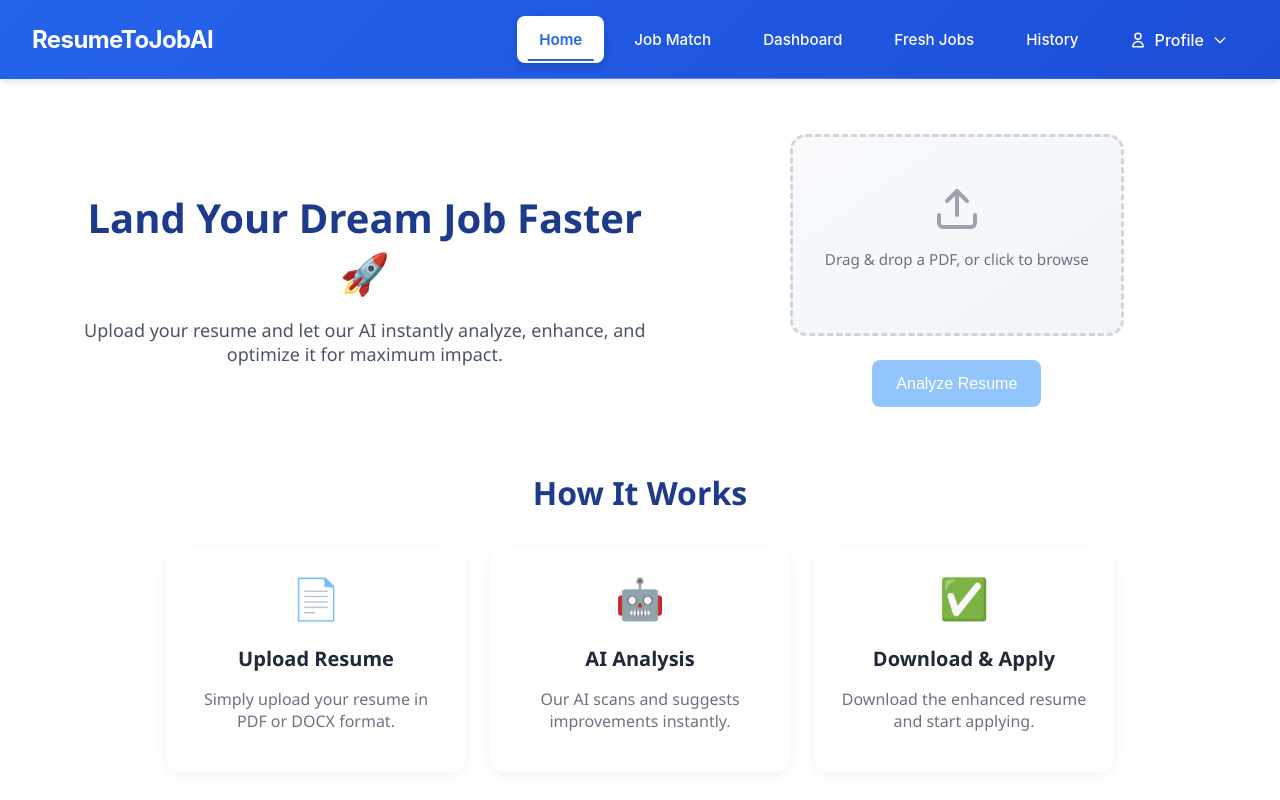
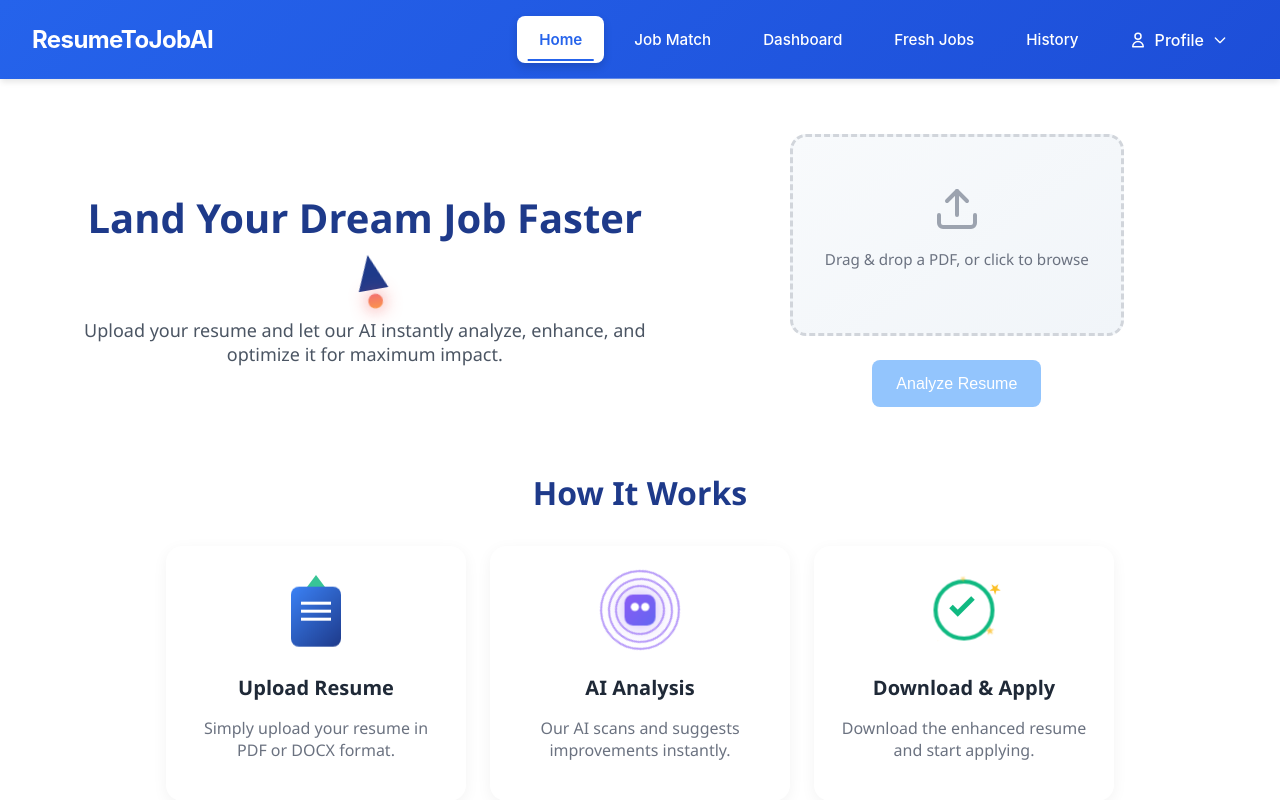
Before and after one commit to sai-roshan-dev/ResumeToJobAI, a React (Create React App) app in the folder frontend/: page / in a window 1280 px wide. Shown: the top 800 px of the page. Built offline with nearby package versions, Linux system fonts and the light colour scheme; sample sign-in values are in the browser's storage.

Commit message:
update the homepage style from normal emojis to latest animations

```diff
--- a/frontend/package.json
+++ b/frontend/package.json
@@ -8,6 +8,7 @@
     "@testing-library/react": "^16.3.0",
     "@testing-library/user-event": "^13.5.0",
     "axios": "^1.11.0",
+    "lucide-react": "^0.545.0",
     "react": "^19.1.1",
     "react-dom": "^19.1.1",
     "react-dropzone": "^14.3.8",
--- a/frontend/src/components/Footer/index.css
+++ b/frontend/src/components/Footer/index.css
@@ -6,5 +6,5 @@
     border-top: 1px solid rgba(0,0,0,0.05); /* very subtle divider */
     text-align: center;
     line-height: 1.4; /* compact spacing */
-    margin-top: 30px;
+    margin-top: 100px;
 }
--- a/frontend/src/components/HomePage/index.css
+++ b/frontend/src/components/HomePage/index.css
@@ -39,8 +39,8 @@
 .hero-upload {
   flex: 1 1 40%;
   display: flex;
-  justify-content: center; /* Center horizontally */
-  align-items: center; /* Center vertically */
+  justify-content: center;
+  align-items: center;
 }
 
 /* How It Works Section */
@@ -76,11 +76,6 @@
   box-shadow: 0 6px 20px rgba(0, 0, 0, 0.1);
 }
 
-.card-icon {
-  font-size: 2.5rem;
-  margin-bottom: 1rem;
-}
-
 .how-card h3 {
   font-size: 1.25rem;
   margin-bottom: 0.5rem;
@@ -90,6 +85,280 @@
 .how-card p {
   font-size: 1rem;
   color: #6b7280;
+}
+
+/* ========== SPECIAL ANIMATED ICONS ========== */
+
+/* ========== ROCKET ICON (Hero Title) ========== */
+.icon-rocket-special {
+  display: inline-block;
+  width: 40px;
+  height: 40px;
+  position: relative;
+  animation: rocketLaunch 3s ease-in-out infinite;
+  margin-left: 12px;
+  vertical-align: middle;
+}
+
+.icon-rocket-special::before {
+  content: '';
+  position: absolute;
+  width: 0;
+  height: 0;
+  border-left: 15px solid transparent;
+  border-right: 15px solid transparent;
+  border-bottom: 35px solid #1e3a8a;
+  top: 0;
+  left: 5px;
+}
+
+.icon-rocket-special::after {
+  content: '';
+  position: absolute;
+  width: 12px;
+  height: 12px;
+  background: linear-gradient(to bottom, #ef4444, #f97316);
+  border-radius: 50%;
+  bottom: -8px;
+  left: 14px;
+  animation: flame 0.3s ease-in-out infinite alternate;
+  box-shadow: 0 0 15px #ef4444;
+}
+
+@keyframes rocketLaunch {
+  0%, 100% { transform: translateY(0) rotate(-10deg); }
+  50% { transform: translateY(-15px) rotate(-10deg); }
+}
+
+@keyframes flame {
+  0% { transform: scale(1) translateY(0); opacity: 1; }
+  100% { transform: scale(1.3) translateY(5px); opacity: 0.7; }
+}
+
+/* ========== UPLOAD ICON (Card 1) ========== */
+.icon-upload-special {
+  width: 80px;
+  height: 80px;
+  margin: 0 auto 1.5rem;
+  position: relative;
+}
+
+.upload-paper {
+  width: 50px;
+  height: 60px;
+  background: linear-gradient(135deg, #3b82f6 0%, #1e3a8a 100%);
+  border-radius: 8px;
+  position: absolute;
+  bottom: 0;
+  left: 15px;
+  animation: paperSlide 2s ease-in-out infinite;
+}
+
+.upload-paper::before {
+  content: '';
+  position: absolute;
+  width: 30px;
+  height: 3px;
+  background: white;
+  top: 15px;
+  left: 10px;
+  box-shadow: 0 8px 0 white, 0 16px 0 white;
+}
+
+.upload-arrow {
+  width: 0;
+  height: 0;
+  border-left: 15px solid transparent;
+  border-right: 15px solid transparent;
+  border-bottom: 20px solid #10b981;
+  position: absolute;
+  top: 0;
+  left: 25px;
+  animation: arrowBounce 2s ease-in-out infinite;
+}
+
+.upload-arrow::after {
+  content: '';
+  width: 4px;
+  height: 25px;
+  background: #10b981;
+  position: absolute;
+  top: 20px;
+  left: -2px;
+}
+
+@keyframes paperSlide {
+  0%, 100% { transform: translateY(0); }
+  50% { transform: translateY(-10px); }
+}
+
+@keyframes arrowBounce {
+  0%, 100% { transform: translateY(0); opacity: 1; }
+  50% { transform: translateY(15px); opacity: 0.5; }
+}
+
+/* ========== AI ICON (Card 2) ========== */
+.icon-ai-special {
+  width: 80px;
+  height: 80px;
+  margin: 0 auto 1.5rem;
+  position: relative;
+}
+
+.ai-core {
+  width: 30px;
+  height: 30px;
+  background: linear-gradient(135deg, #8b5cf6, #6366f1);
+  border-radius: 8px;
+  position: absolute;
+  top: 50%;
+  left: 50%;
+  transform: translate(-50%, -50%);
+  animation: pulse 2s ease-in-out infinite;
+  box-shadow: 0 0 20px rgba(139, 92, 246, 0.5);
+}
+
+.ai-core::before,
+.ai-core::after {
+  content: '';
+  position: absolute;
+  width: 8px;
+  height: 8px;
+  background: white;
+  border-radius: 50%;
+}
+
+.ai-core::before {
+  top: 8px;
+  left: 6px;
+}
+
+.ai-core::after {
+  top: 8px;
+  right: 6px;
+}
+
+.ai-orbit {
+  position: absolute;
+  border: 2px solid #8b5cf6;
+  border-radius: 50%;
+  opacity: 0.6;
+}
+
+.ai-orbit-1 {
+  width: 50px;
+  height: 50px;
+  top: 15px;
+  left: 15px;
+  animation: orbit 3s linear infinite;
+}
+
+.ai-orbit-2 {
+  width: 65px;
+  height: 65px;
+  top: 7.5px;
+  left: 7.5px;
+  animation: orbit 4s linear infinite reverse;
+}
+
+.ai-orbit-3 {
+  width: 80px;
+  height: 80px;
+  top: 0;
+  left: 0;
+  animation: orbit 5s linear infinite;
+}
+
+@keyframes pulse {
+  0%, 100% { transform: translate(-50%, -50%) scale(1); }
+  50% { transform: translate(-50%, -50%) scale(1.1); }
+}
+
+@keyframes orbit {
+  0% { transform: rotate(0deg); }
+  100% { transform: rotate(360deg); }
+}
+
+/* ========== SUCCESS ICON (Card 3) ========== */
+.icon-success-special {
+  width: 80px;
+  height: 80px;
+  margin: 0 auto 1.5rem;
+  position: relative;
+}
+
+.success-circle {
+  width: 60px;
+  height: 60px;
+  border: 4px solid #10b981;
+  border-radius: 50%;
+  position: absolute;
+  top: 10px;
+  left: 10px;
+  animation: successPop 2s ease-in-out infinite;
+}
+
+.success-check {
+  width: 12px;
+  height: 24px;
+  border: solid #10b981;
+  border-width: 0 5px 5px 0;
+  transform: rotate(45deg);
+  position: absolute;
+  top: 22px;
+  left: 32px;
+  animation: checkDraw 2s ease-in-out infinite;
+}
+
+.success-sparkle {
+  width: 8px;
+  height: 8px;
+  background: #fbbf24;
+  position: absolute;
+  animation: sparkle 1.5s ease-in-out infinite;
+}
+
+.sparkle-1 {
+  top: 5px;
+  left: 35px;
+  clip-path: polygon(50% 0%, 61% 35%, 98% 35%, 68% 57%, 79% 91%, 50% 70%, 21% 91%, 32% 57%, 2% 35%, 39% 35%);
+  animation-delay: 0s;
+}
+
+.sparkle-2 {
+  top: 15px;
+  right: 5px;
+  clip-path: polygon(50% 0%, 61% 35%, 98% 35%, 68% 57%, 79% 91%, 50% 70%, 21% 91%, 32% 57%, 2% 35%, 39% 35%);
+  animation-delay: 0.3s;
+}
+
+.sparkle-3 {
+  bottom: 15px;
+  right: 10px;
+  clip-path: polygon(50% 0%, 61% 35%, 98% 35%, 68% 57%, 79% 91%, 50% 70%, 21% 91%, 32% 57%, 2% 35%, 39% 35%);
+  animation-delay: 0.6s;
+}
+
+.sparkle-4 {
+  bottom: 5px;
+  left: 10px;
+  clip-path: polygon(50% 0%, 61% 35%, 98% 35%, 68% 57%, 79% 91%, 50% 70%, 21% 91%, 32% 57%, 2% 35%, 39% 35%);
+  animation-delay: 0.9s;
+}
+
+@keyframes successPop {
+  0%, 100% { transform: scale(1); }
+  50% { transform: scale(1.05); }
+}
+
+@keyframes checkDraw {
+  0%, 40% { transform: rotate(45deg) scale(0); }
+  60%, 100% { transform: rotate(45deg) scale(1); }
+}
+
+@keyframes sparkle {
+  0%, 100% { transform: scale(0) rotate(0deg); opacity: 0; }
+  50% { transform: scale(1.5) rotate(180deg); opacity: 1; }
 }
 
 /* Responsive */
--- a/frontend/src/components/HomePage/index.js
+++ b/frontend/src/components/HomePage/index.js
@@ -2,13 +2,17 @@ import React from "react";
 import "./index.css";
 import ResumeUpload from "../ResumeUpload";
 import Footer from "../Footer";
+
 const Home = () => {
   return (
     <div className="home-container">
       {/* Hero Section */}
       <section className="hero-section">
         <div className="hero-text">
-          <h1>Land Your Dream Job Faster 🚀</h1>
+          <h1>
+            Land Your Dream Job Faster{" "}
+            <div className="icon-rocket-special"></div>
+          </h1>
           <p>
             Upload your resume and let our AI instantly analyze, enhance, and
             optimize it for maximum impact.
@@ -24,17 +28,32 @@ const Home = () => {
         <h2>How It Works</h2>
         <div className="how-it-works-cards">
           <div className="how-card">
-            <span className="card-icon">📄</span>
+            <div className="icon-upload-special">
+              <div className="upload-arrow"></div>
+              <div className="upload-paper"></div>
+            </div>
             <h3>Upload Resume</h3>
             <p>Simply upload your resume in PDF or DOCX format.</p>
           </div>
           <div className="how-card">
-            <span className="card-icon">🤖</span>
+            <div className="icon-ai-special">
+              <div className="ai-core"></div>
+              <div className="ai-orbit ai-orbit-1"></div>
+              <div className="ai-orbit ai-orbit-2"></div>
+              <div className="ai-orbit ai-orbit-3"></div>
+            </div>
             <h3>AI Analysis</h3>
             <p>Our AI scans and suggests improvements instantly.</p>
           </div>
           <div className="how-card">
-            <span className="card-icon">✅</span>
+            <div className="icon-success-special">
+              <div className="success-circle"></div>
+              <div className="success-check"></div>
+              <div className="success-sparkle sparkle-1"></div>
+              <div className="success-sparkle sparkle-2"></div>
+              <div className="success-sparkle sparkle-3"></div>
+              <div className="success-sparkle sparkle-4"></div>
+            </div>
             <h3>Download & Apply</h3>
             <p>Download the enhanced resume and start applying.</p>
           </div>
```
Also changed, not shown: 1 other file (tests, documents, lock files or other folders).
